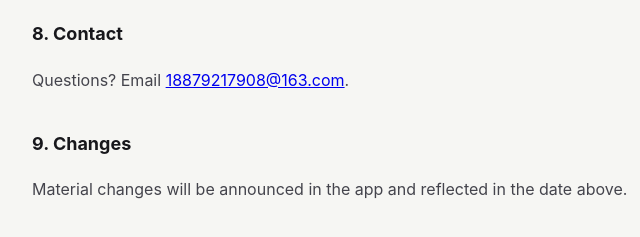
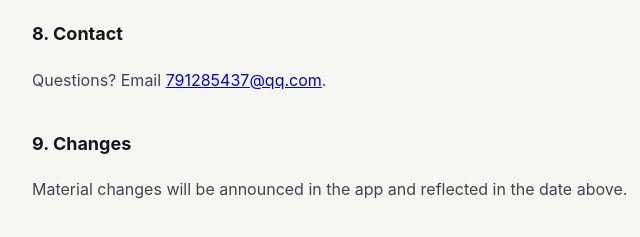
Before and after one commit to yuxh3/photoslim-site, a plain HTML site: page docs/privacy.html in a window 1280 px wide. Shown: the part 1186-1423 px from the top of the page, 248-888 px from the left. Drawn offline with Linux system fonts and the light colour scheme.

Commit message:
Update privacy.html

```diff
--- a/docs/privacy.html
+++ b/docs/privacy.html
@@ -42,7 +42,7 @@
     <h2>七、你的权利</h2>
     <p>由于我们不收集个人数据，不存在需要导出或删除的账户数据。你可以随时在系统设置中撤销相册权限。</p>
     <h2>八、联系我们</h2>
-    <p>如对本政策有疑问，请联系：<a href="mailto:18879217908@163.com">18879217908@163.com</a></p>
+    <p>如对本政策有疑问，请联系：<a href="mailto:791285437@qq.com">791285437@qq.com</a></p>
     <h2>九、政策更新</h2>
     <p>政策发生重大变更时，我们会在 App 内公示并更新本页面的日期。</p>
   </section>
@@ -65,7 +65,7 @@
     <h2>7. Your rights</h2>
     <p>Because we collect no personal data, there is no account data to export or delete. You may revoke photo access in system settings at any time.</p>
     <h2>8. Contact</h2>
-    <p>Questions? Email <a href="mailto:18879217908@163.com">18879217908@163.com</a>.</p>
+    <p>Questions? Email <a href="mailto:791285437@qq.com">791285437@qq.com</a>.</p>
     <h2>9. Changes</h2>
     <p>Material changes will be announced in the app and reflected in the date above.</p>
   </section>
```
